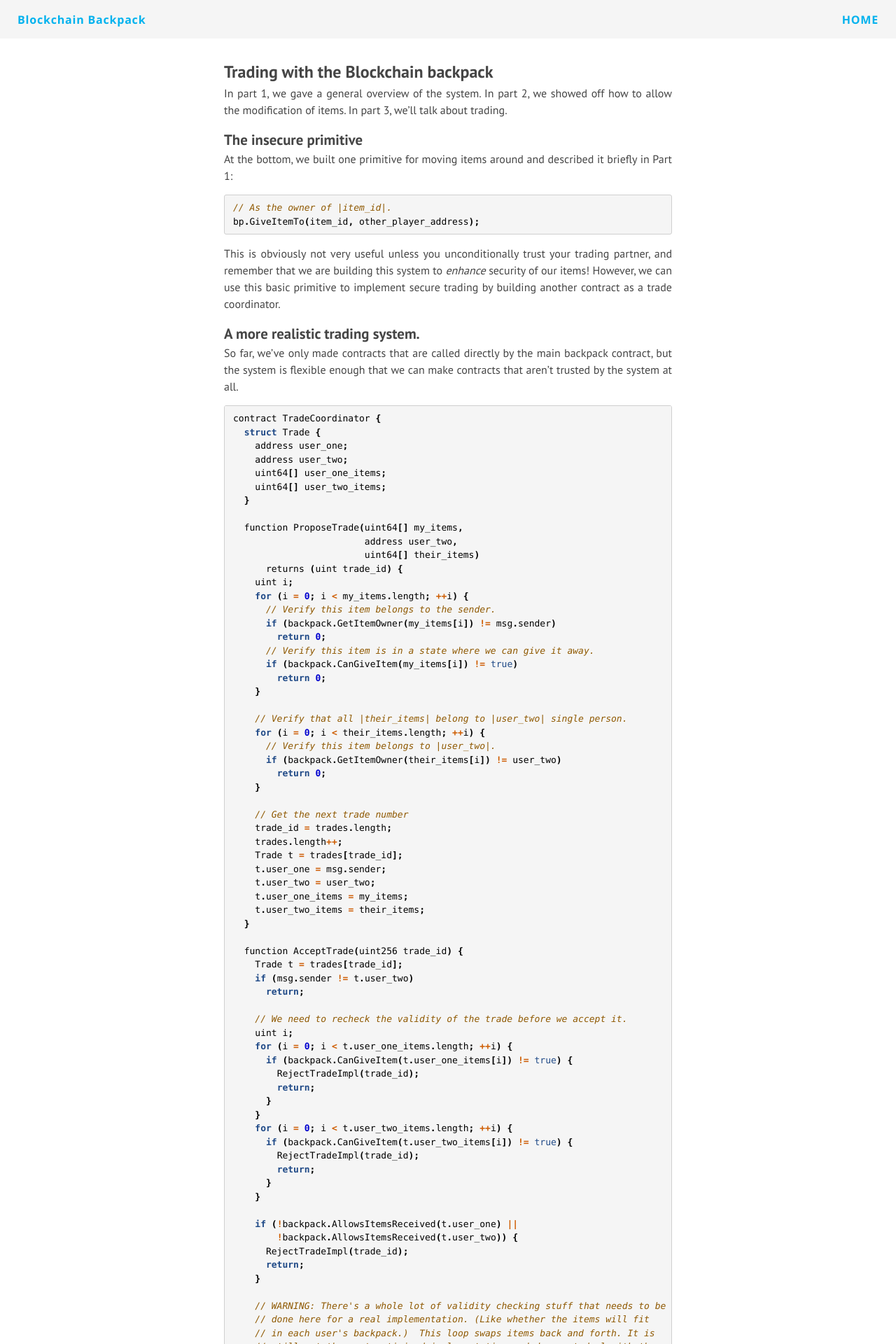
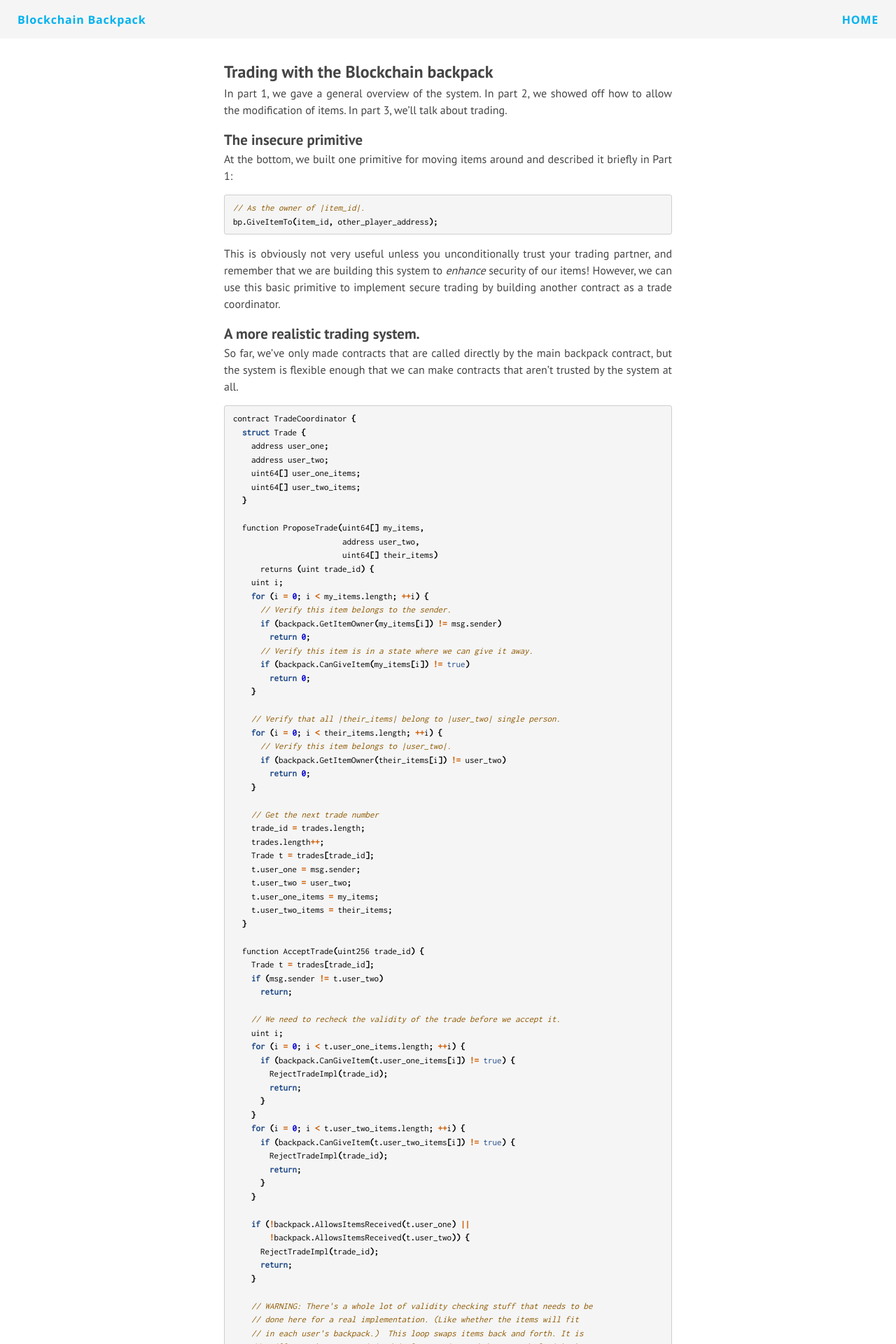
Before and after one commit to drblue9001/blockchain-backpack, a Jekyll site: the page built from website/part3.md, in a window 1280 px wide. Shown: the top 1920 px of the page at 70% size. Built offline with Jekyll 4.4.1, drawn with Linux system fonts in a browser that asks for light colours; nearby versions of some CDN libraries; Markdown is read by kramdown in place of the engine named in the settings.

Commit message:
Get a real monospace font.

```diff
--- a/website/_includes/head.html
+++ b/website/_includes/head.html
@@ -11,6 +11,7 @@
   <link rel="alternate" type="application/rss+xml" title="{{ site.title }}" href="{{ "/feed.xml" | prepend: site.baseurl | prepend: site.url }}" />
 
   <link rel="stylesheet" href="http://maxcdn.bootstrapcdn.com/font-awesome/4.3.0/css/font-awesome.min.css">
+  <link href='http://fonts.googleapis.com/css?family=Inconsolata' rel='stylesheet' type='text/css'>
   <link href='http://fonts.googleapis.com/css?family=PT+Sans:400,700' rel='stylesheet' type='text/css'>
   <link href='http://fonts.googleapis.com/css?family=Open+Sans:300,700' rel='stylesheet' type='text/css'>
 </head>
--- a/website/_sass/_base.scss
+++ b/website/_sass/_base.scss
@@ -104,7 +104,7 @@
     code {
         font-size: 13px;
         border: 1px solid $grey-color-light;
-        font-family: Menlo, Monaco, "Andale Mono", serif;
+        font-family: 'Inconsolata', monospace;
     }
 
     code {
@@ -116,7 +116,7 @@
     pre {
         border-radius: 3px;
         padding: 8px 12px;
-        overflow-x: scroll;
+        overflow-x: auto;
         background-color: #F5F5F5;
 
         > code {
```
